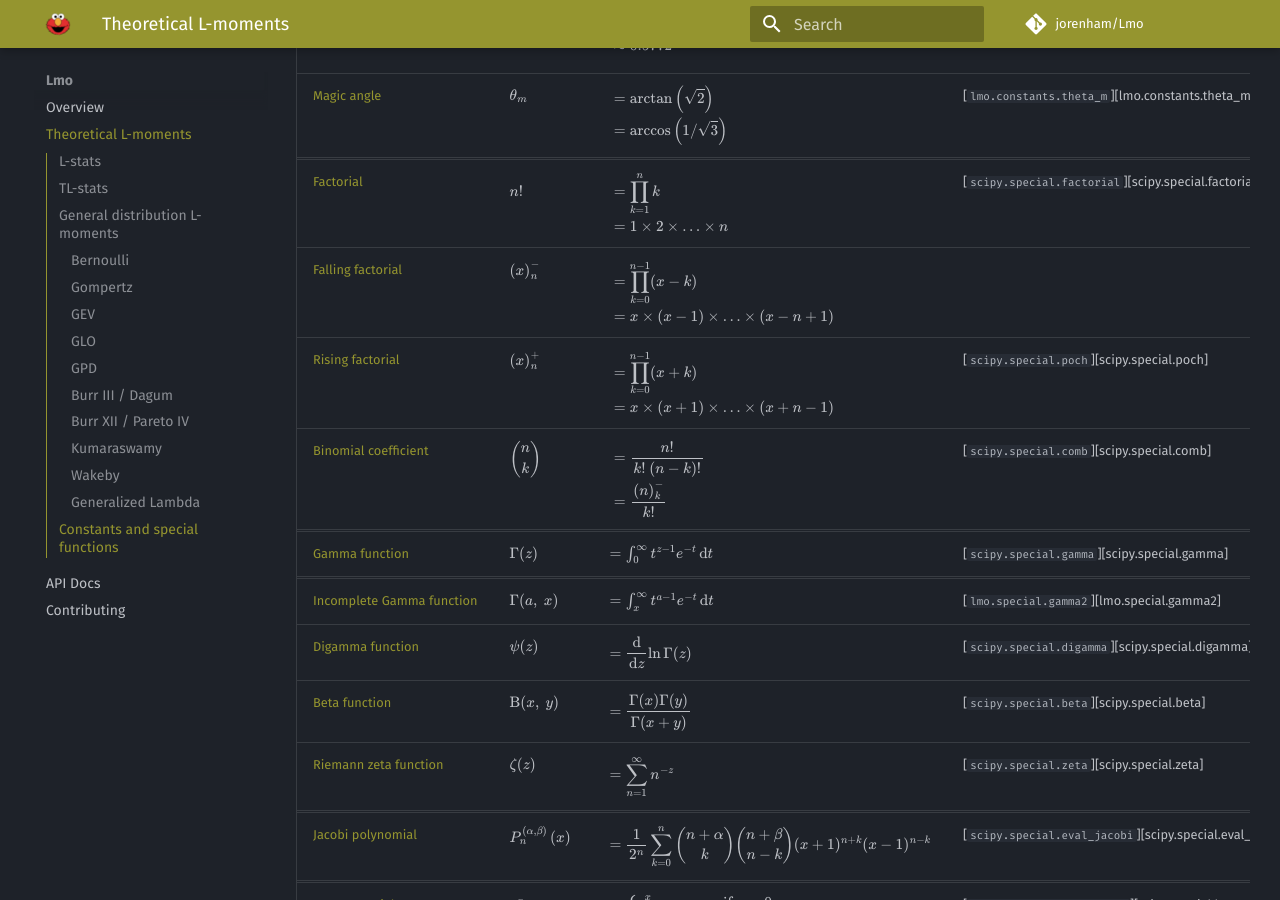
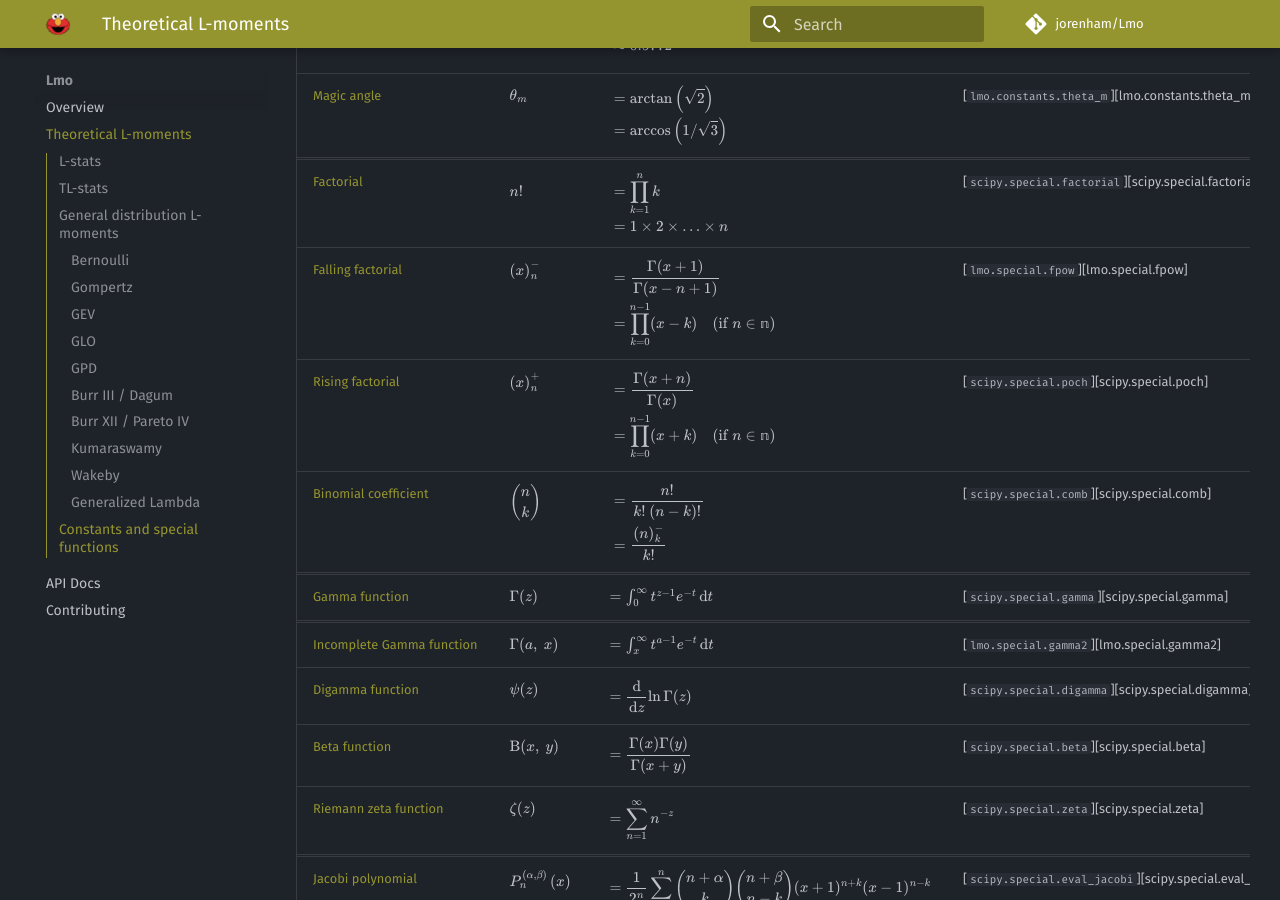
Before and after one commit to jorenham/Lmo, an MkDocs documentation site: the page built from docs/distributions.md, in a window 1280 px wide and 900 px high, scrolled down 9056 px. Built offline with MkDocs 1.6.1 and Material for MkDocs 9.7.7, drawn with Linux system fonts in a browser that asks for light colours; comment, search, counter and statistics services are not loaded.

Commit message:
reference the `lmo.special.fpow` falling factorial

```diff
--- a/docs/distributions.md
+++ b/docs/distributions.md
@@ -1232,12 +1232,13 @@
         <td>
             $$
             \begin{align\*}
-                &= \prod_{k=0}^{n-1} (x - k) \\\\
-                &= x \times (x - 1) \times \ldots \times (x - n + 1)
+                &= \frac{\Gamma(x + 1)}{\Gamma(x - n + 1)} \\\\
+                &= \prod_{k=0}^{n-1} (x - k)
+                    \quad (\text{if } n \in \mathbb{n})
             \end{align\*}
             $$
         </td>
-        <td></td>
+        <td>[`lmo.special.fpow`][lmo.special.fpow]</td>
     </tr>
     <tr id="def-rising">
         <td>
@@ -1248,8 +1249,9 @@
         <td>
             $$
             \begin{align\*}
-                &= \prod_{k=0}^{n-1} (x + k) \\\\
-                &= x \times (x + 1) \times \ldots \times (x + n - 1)
+                &= \frac{\Gamma(x + n)}{\Gamma(x)} \\\\
+                &= \prod_{k=0}^{n-1} (x + k)
+                    \quad (\text{if } n \in \mathbb{n})
             \end{align\*}
             $$
         </td>
```
